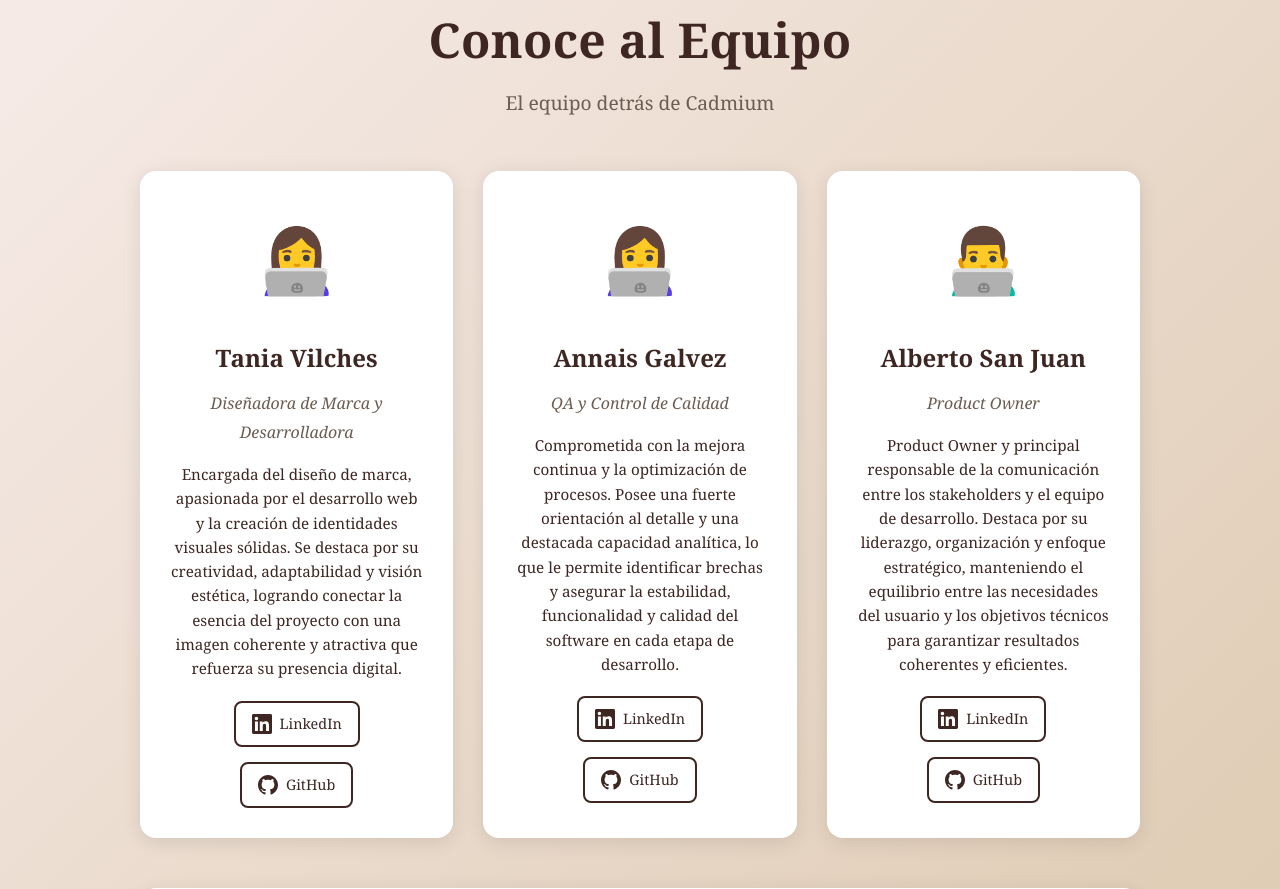
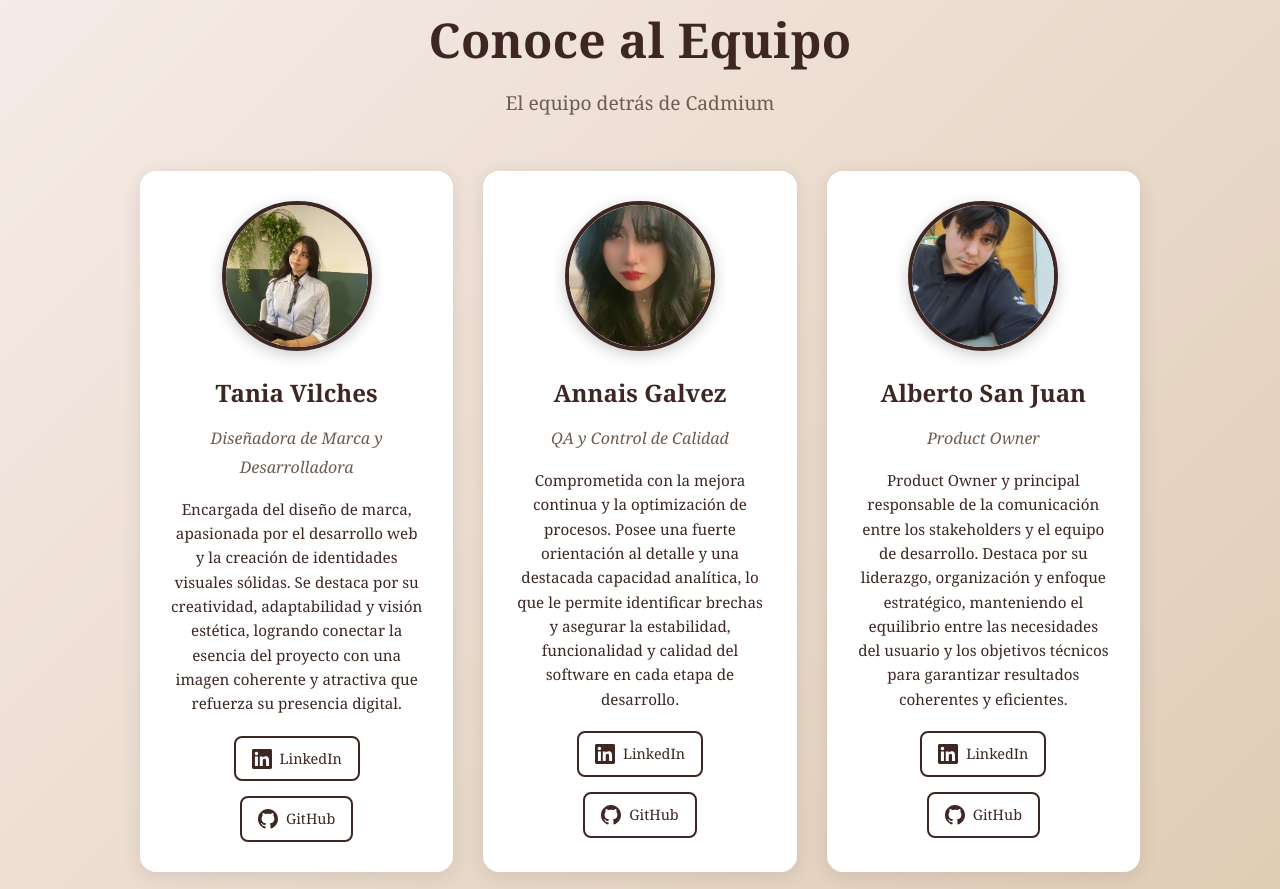
Before and after one commit to al-de-alberto/Cadmium, a Django app: page /equipo/ in a window 1280 px wide. Shown: the part 159-1048 px from the top of the page. Run offline with Django 4.2, Linux system fonts and the light colour scheme; some web fonts are replaced.

Commit message:
Agregar fotos del equipo en lugar de emojis - Reemplazar emojis por fotos reales de Tania, Annais y Alberto en la pÃ¡gina del equipo

```diff
--- a/templates/core/equipo.html
+++ b/templates/core/equipo.html
@@ -82,6 +82,17 @@
     .credit-icon {
         font-size: 4rem;
         margin-bottom: 20px;
+    }
+
+    .credit-image {
+        width: 150px;
+        height: 150px;
+        border-radius: 50%;
+        object-fit: cover;
+        margin: 0 auto 20px;
+        display: block;
+        border: 4px solid var(--primary-color);
+        box-shadow: 0 4px 15px rgba(0, 0, 0, 0.2);
     }
 
     .credit-name {
@@ -230,7 +241,8 @@
 
         <div class="credits-grid">
             <div class="credit-card">
-                <div class="credit-icon">👩‍💻</div>
+                <img src="{% static 'images/team/tania.jpeg' %}" alt="Tania Vilches" class="credit-image" onerror="this.style.display='none'; this.nextElementSibling.style.display='block';">
+                <div class="credit-icon" style="display: none;">👩‍💻</div>
                 <div class="credit-name">Tania Vilches</div>
                 <div class="credit-role">Diseñadora de Marca y Desarrolladora</div>
                 <div class="credit-description">
@@ -253,7 +265,8 @@
             </div>
 
             <div class="credit-card">
-                <div class="credit-icon">👩‍💻</div>
+                <img src="{% static 'images/team/annais.jpeg' %}" alt="Annais Galvez" class="credit-image" onerror="this.style.display='none'; this.nextElementSibling.style.display='block';">
+                <div class="credit-icon" style="display: none;">👩‍💻</div>
                 <div class="credit-name">Annais Galvez</div>
                 <div class="credit-role">QA y Control de Calidad</div>
                 <div class="credit-description">
@@ -276,7 +289,8 @@
             </div>
 
             <div class="credit-card">
-                <div class="credit-icon">👨‍💻</div>
+                <img src="{% static 'images/team/alberto.jpeg' %}" alt="Alberto San Juan" class="credit-image" onerror="this.style.display='none'; this.nextElementSibling.style.display='block';">
+                <div class="credit-icon" style="display: none;">👨‍💻</div>
                 <div class="credit-name">Alberto San Juan</div>
                 <div class="credit-role">Product Owner</div>
                 <div class="credit-description">
```
Also changed, not shown: static/images/team/README.md (added), static/images/team/alberto.jpeg (added), static/images/team/annais.jpeg (added), static/images/team/tania.jpeg (added).
